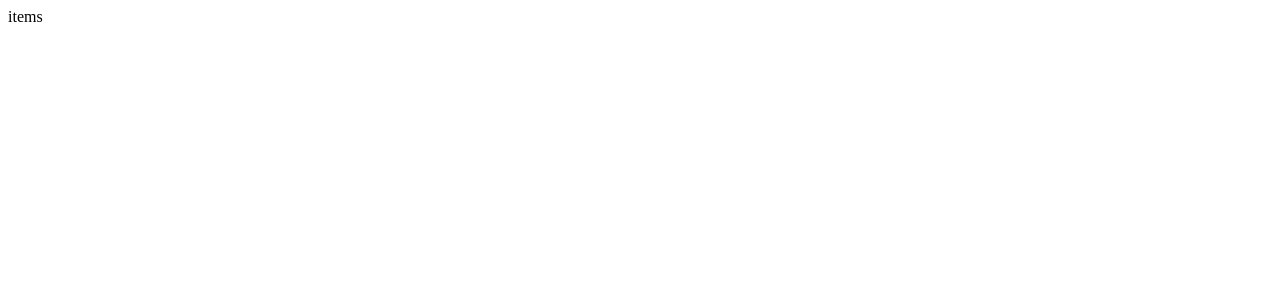
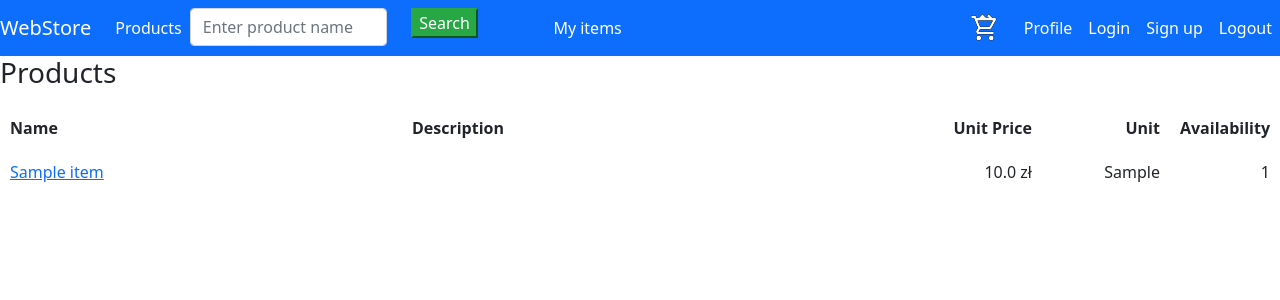
Before and after one commit to gcfbn/scripting-languages-final-project, a Flask app: page /items in a window 1280 px wide. Before the commit the part shown is almost empty. Shown: the top 300 px of the page. Run offline with Flask 2, Linux system fonts and the light colour scheme; tables that the repository leaves empty hold one stand-in row (values such as "Sample post"); some libraries are stand-ins or nearby versions.

Commit message:
Add items list.

```diff
--- a/dbscripts/init.sql
+++ b/dbscripts/init.sql
@@ -10,7 +10,7 @@ CREATE TABLE IF NOT EXISTS Items
     ItemId           int         NOT NULL AUTO_INCREMENT,
     ItemPrice        float(9, 2) NOT NULL,
     ItemName         varchar(63) NOT NULL,
-    ItemDescr        varchar(255),
+    ItemDescr        varchar(1023),
     ItemAvailability int         NOT NULL,
     ItemUnit         varchar(15) NOT NULL,
     SellerId         int         NOT NULL,
--- a/python/app/dao/sql_scripts.py
+++ b/python/app/dao/sql_scripts.py
@@ -13,7 +13,7 @@ WHERE P.PurchaseId = %s;"""
 
 get_items_query = """SELECT ItemId, ItemName, ItemDescr, ItemPrice, ItemAvailability, ItemUnit
 FROM Items
-WHERE Items.ItemName LIKE \'%%s%\';"""
+WHERE Items.ItemName LIKE CONCAT('%%', %s, '%%');"""
 
 add_product_query = """INSERT INTO Items(ItemPrice, ItemName, ItemDescr, ItemAvailability, ItemUnit, SellerId)
     VALUE (%s, %s, %s, %s, %s, %s);"""
--- a/python/app/store.py
+++ b/python/app/store.py
@@ -3,7 +3,7 @@ from flask import Blueprint, render_template, request, flash, redirect, url_for
 
 from .dao.store_dao import get_user_cart, remove_from_cart as dao_remove_from_cart, change_quantity_in_cart, \
     create_purchase, add_item_to_purchase, set_current_availability, get_single_item, add_to_cart as dao_add_to_cart, \
-    already_in_cart
+    already_in_cart, get_items
 
 store = Blueprint('store', __name__)
 
@@ -18,7 +18,15 @@ def cart():
 
 @store.route('/items')
 def items():
-    return 'items'
+    items = get_items()
+    return render_template('items.html', products=items)
+
+
+@store.route('/items', methods=['POST'])
+def items_post():
+    query = request.form['search_bar']
+    items = get_items(query)
+    return render_template('items.html', products=items)
 
 
 @store.route('/item')
--- a/python/app/templates/base.html
+++ b/python/app/templates/base.html
@@ -16,11 +16,11 @@
         <div class="navbar-nav ms-auto">
             <a href="{{ url_for('main.index') }}" class="navbar-brand">WebStore</a>
             <a href="{{ url_for('store.items') }}" class="nav-item nav-link active">Products</a>
-            <form class="form-inline">
+            <form class="form-inline" method="post" action="{{ url_for('store.items') }}">
                 <div class="row">
                     <div class="col-sm-7">
                         <input class="form-control mr-sm-2" type="search" placeholder="Enter product name"
-                               aria-label="Search">
+                               aria-label="Search" name="search_bar">
                     </div>
                     <div class="col-sm-1">
                         <button class="btn-success" type="submit">Search</button>
--- /dev/null
+++ b/python/app/templates/items.html
@@ -0,0 +1,33 @@
+{% extends "base.html" %}
+
+{% block content %}
+    <div id="item-list">
+        <h3 class="mb-3">Products</h3>
+        {% if products %}
+            <table class="tbl-list" cellpadding="10" cellspacing="1">
+                <tbody>
+                <tr>
+                    <th style="text-align:left;">Name</th>
+                    <th style="text-align:left;" width="40%">Description</th>
+                    <th style="text-align:right;" width="10%">Unit Price</th>
+                    <th style="text-align:right;" width="10%">Unit</th>
+                    <th style="text-align:right;" width="5%">Availability</th>
+                </tr>
+                {% for product in products %}
+                    <tr>
+                        <td style="text-align:left;"><a
+                                href="{{ url_for('store.item', item_id=product['ItemId']) }}">{{ product['ItemName'] }}</a>
+                        </td>
+                        <td style="text-align:left;">{{ product['ItemDescription'] }}</td>
+                        <td style="text-align:right;">{{ product['ItemPrice'] }} zł</td>
+                        <td style="text-align:right;">{{ product['ItemUnit'] }}</td>
+                        <td style="text-align:right;">{{ product['ItemAvailability'] }}</td>
+                    </tr>
+                {% endfor %}
+                </tbody>
+            </table>
+        {% else: %}
+            <h4 class="mb-4">Can't find any products</h4>
+        {% endif %}
+    </div>
+{% endblock %}
```
